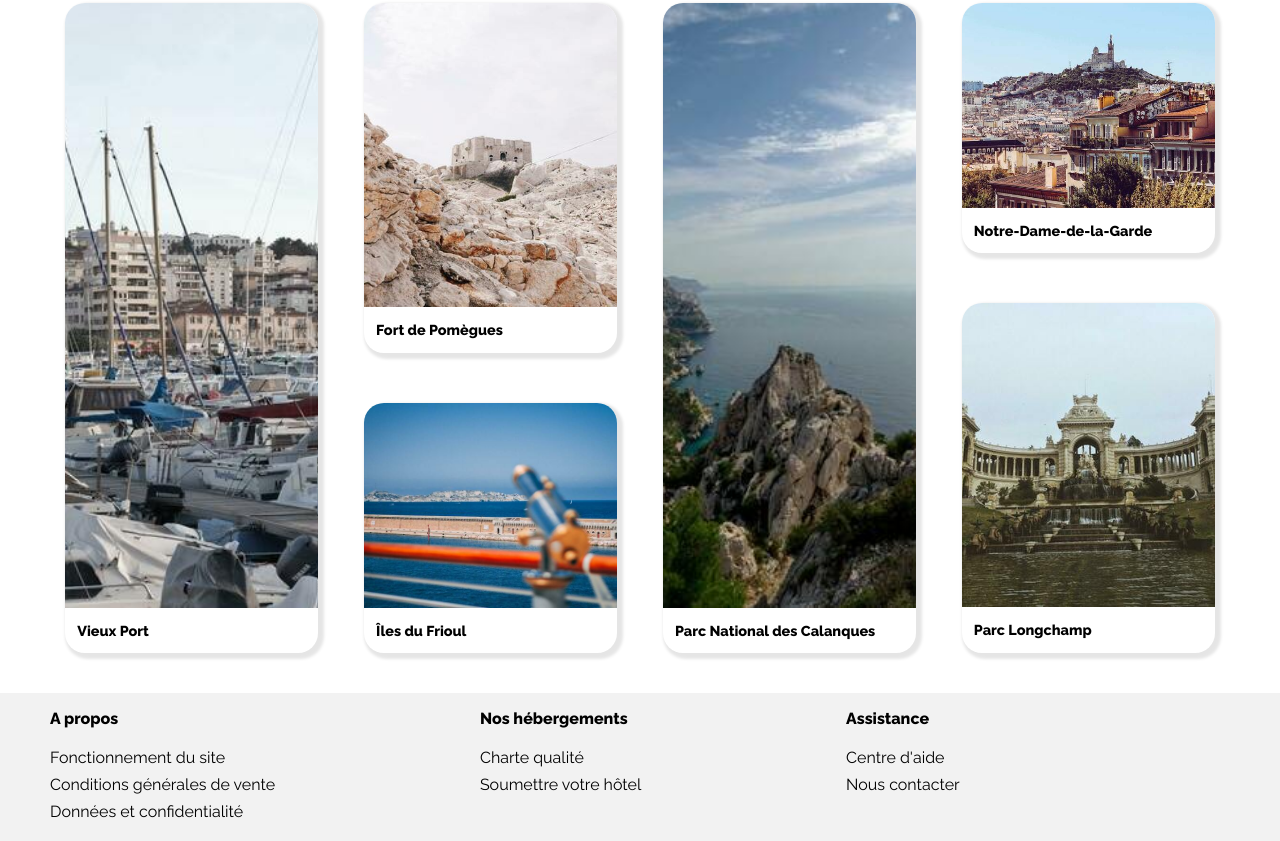
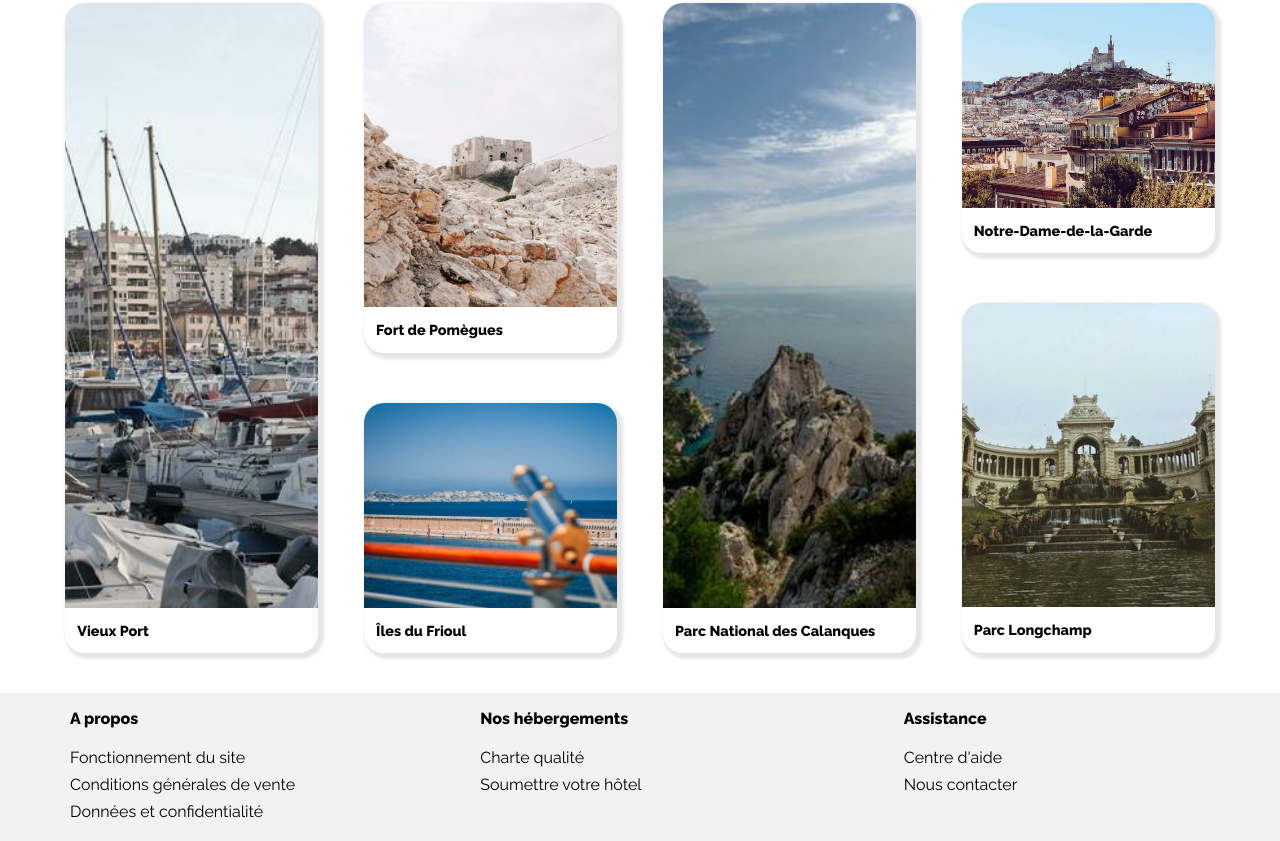
Before and after one commit to Dalkeri/DamienRebeloDacosta_2_14122020, a plain HTML site: page index.html in a window 1280 px wide. Shown: the part 969-1810 px from the top of the page. Drawn offline with Linux system fonts and the light colour scheme.

Commit message:
modif mineure footer

```diff
--- a/style.css
+++ b/style.css
@@ -602,10 +602,10 @@ footer #apropos
 {
     /* margin-top: 20px; */
     /* margin-right: 50px; */
-    margin-left: 50px;
-    margin-right: calc(16% - 50px);
+    margin-left: 70px;
+    /* margin-right: calc(16% - 50px); */
 
-    /* margin-right: 16%; */
+    margin-right: 9%;
     /* margin-bottom: 20px; */
 
 }
@@ -613,15 +613,17 @@ footer #apropos
 footer #nos_hebergements
 {
     /* margin-top: 20px; */
-    margin-right: calc(16% - 50px);
-    margin-left: 50px;
+    /* margin-right: calc(16% - 50px); */
+    margin-left: 70px;
+    margin-right: 15%;
     /* margin-bottom: 20px; */
 }
 
 footer #assistance
 {
+
     /* margin-top: 20px; */
     /* margin-right: 50px; */
-    margin-left:50px;
+    margin-left:70px;
     /* margin-bottom: 20px; */
 }
```
